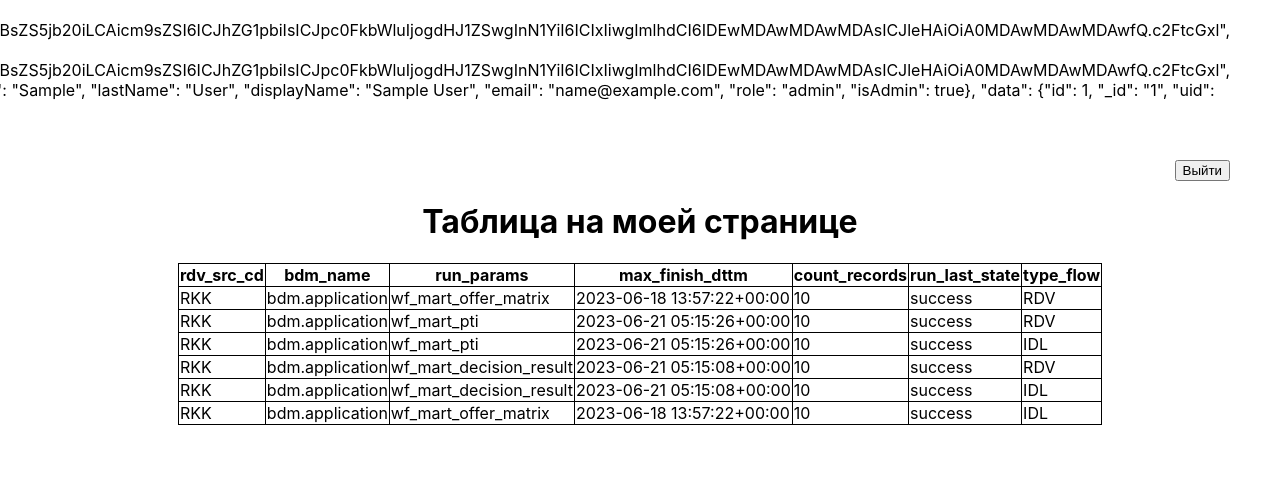
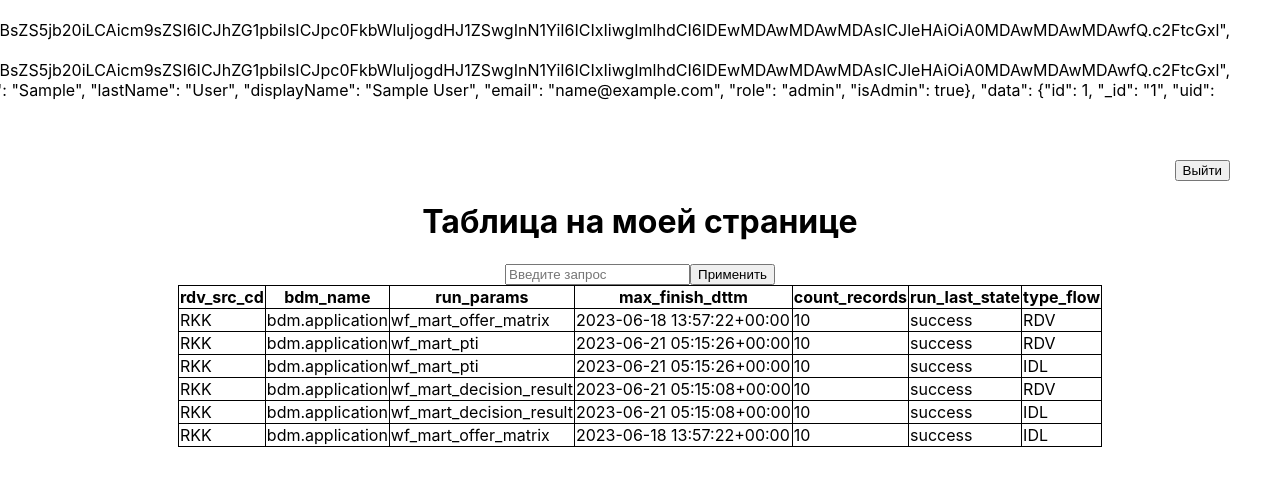
Before and after one commit to Chistik-AE/cheldon, a React (Create React App) app: page / in a window 1280 px wide. Shown: the top 486 px of the page. Built offline with nearby package versions, Linux system fonts and the light colour scheme; sample sign-in values are in the browser's storage.

Commit message:
Домучал поиск, но не получается применить toUpperCase

```diff
--- a/src/mySpace/MySpace.js
+++ b/src/mySpace/MySpace.js
@@ -5,14 +5,44 @@ import { useNavigate } from 'react-router-dom';
 
 
 export default function MySpace() {
+    let notSearch = data;
+    let tableSearchResult = [];
+    const [dataBase, setDataBase] = useState(data);
     let navigate = useNavigate();
-    let tableHead = Object.keys(data[0]);
-    let tableRows = Object.values(data);
+    let tableHead = Object.keys(notSearch[0]);
+    let tableRows = Object.values(dataBase);
+    const [search, setSearch] = useState('');
+
+
+
+
 
     function logOut() {
         localStorage.clear();
         navigate("/logIn");
     }
+
+
+
+
+    function tableSearch() {
+        if (search === '') {
+            setDataBase(notSearch)
+        } else {
+            setDataBase('')
+            for (let i = 0; i < Object.keys(notSearch).length; i++) {
+                for (let j = 0; j < Object.values(notSearch[0]).length; j++) {
+                    if (search/* .toUpperCase() */ == Object(Object.values(notSearch[i])[j])/* .toUpperCase() */) {
+                        tableSearchResult = tableSearchResult.concat([(Object.values(notSearch[i]))])
+                    }
+                }
+            }
+            setDataBase(tableSearchResult);
+        }
+
+    }
+
+
 
     return (
         <div className='mySpace' >
@@ -29,11 +59,15 @@ export default function MySpace() {
                     </h1>
                 </div>
                 <div>
+                    <input className='searchForm' type='text' placeholder='Введите запрос' value={search} onChange={(event) => setSearch(event.target.value)} required id="search-text" />
+                    <button onClick={() => tableSearch()}>Применить</button>
+                </div>
+                <div>
                     <table>
                         <thead>
                             {tableHead.map((newHead, index) => { return <th key={index}>{newHead}</th> })}
                         </thead>
-                        <tbody>
+                        <tbody id="table">
                             {tableRows.map((newRow, index) => { return <tr key={index}> {Object.values(newRow).map((cell, index) => { return <td key={index}>{cell}</td> })}</tr> })}
                         </tbody>
                     </table>
```
